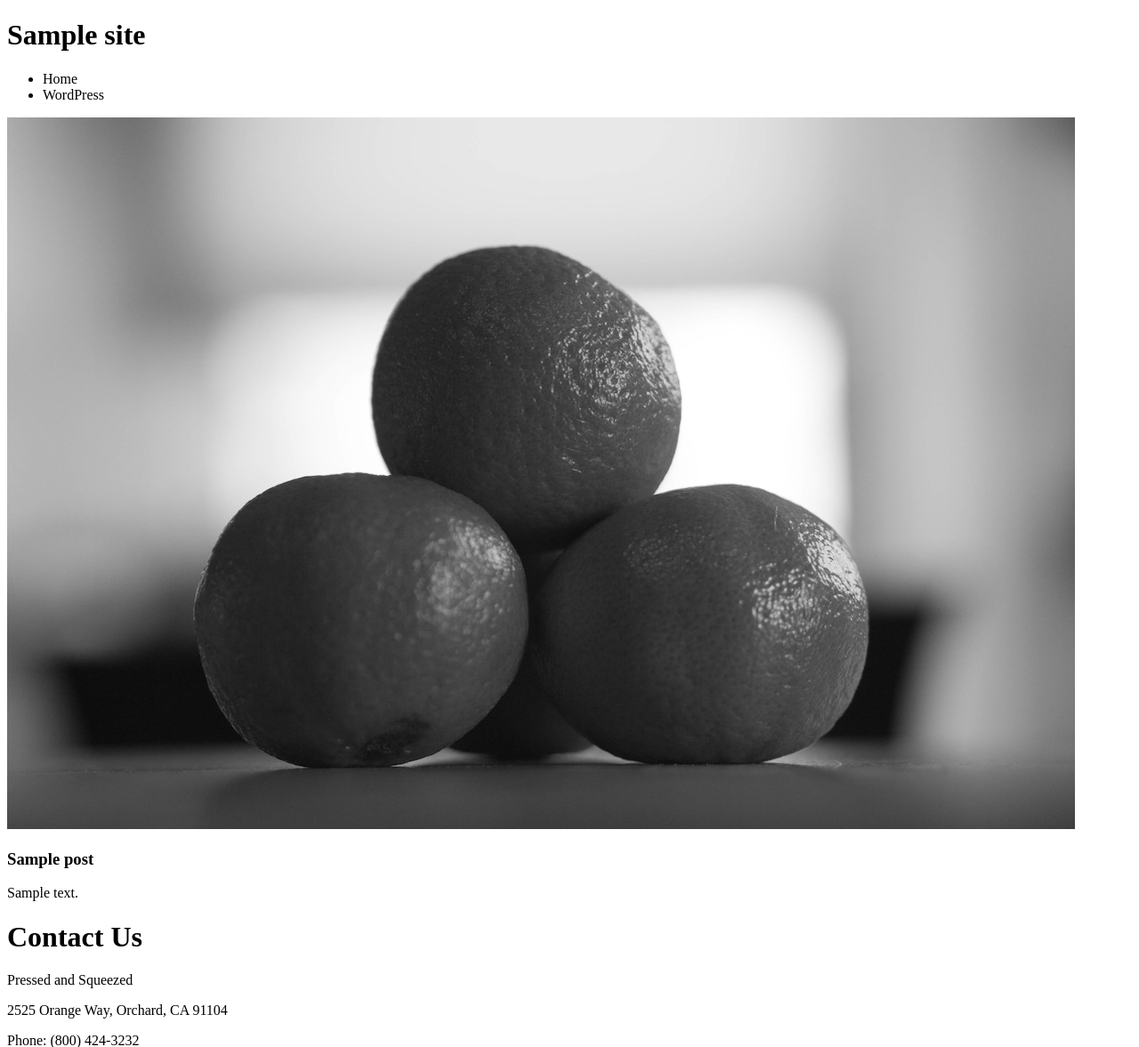
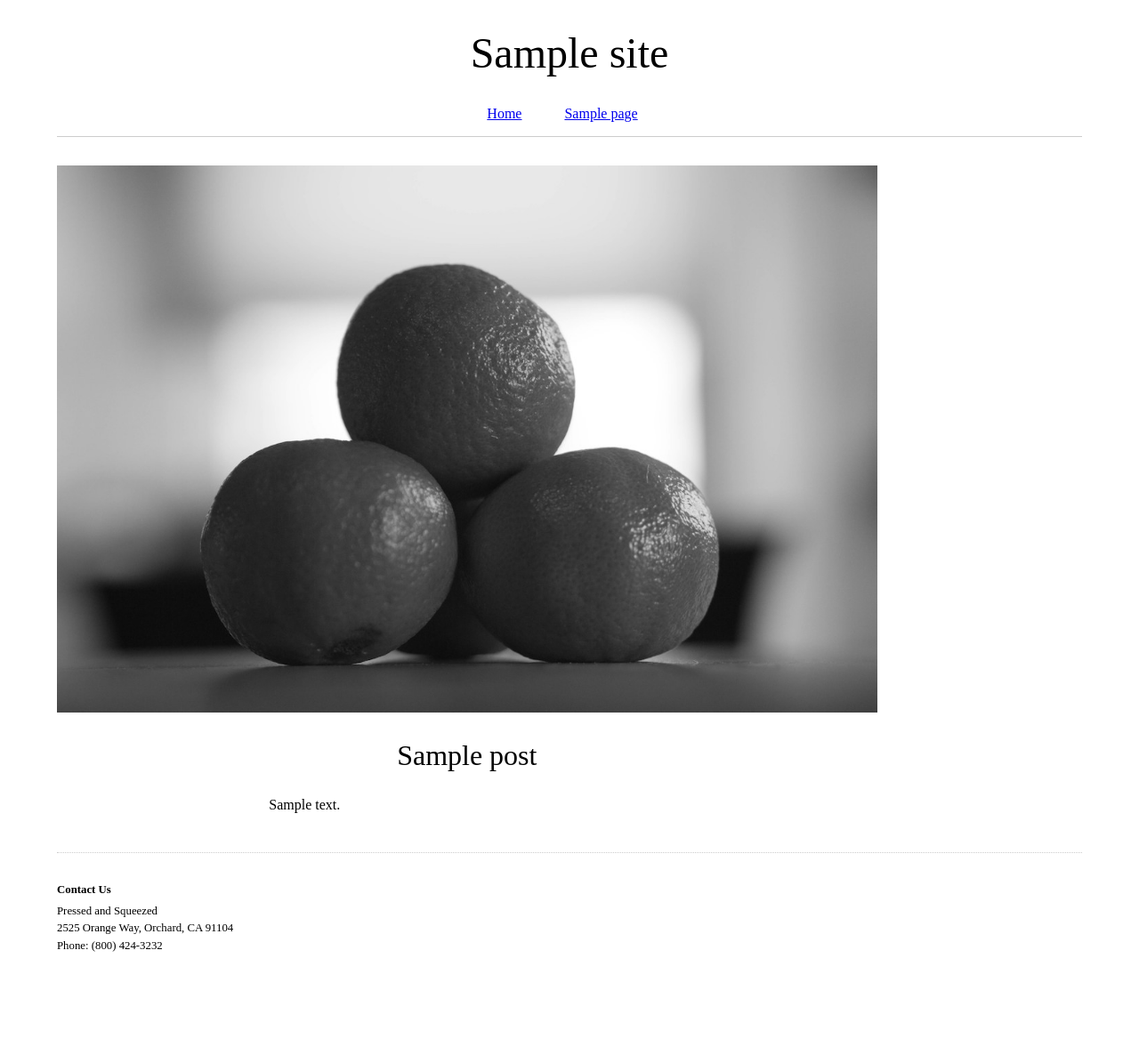
Before and after one commit to sdunn32/pressed, a WordPress theme: template index.php in a window 1280 px wide. Shown: the top 1177 px of the page at 89% size. After the commit the page ends 1070 px from the top, so only its background shows below. Run offline with PHP 8.4 and a stand-in for WordPress, Linux system fonts and the light colour scheme; the site name, menu and one post (Sample post) are stand-ins, and other content is empty; some libraries are stand-ins or nearby versions.

Commit message:
Wk 4 assignment
adding header, footer and sidebar calls

```diff
--- /dev/null
+++ b/footer.php
@@ -0,0 +1,8 @@
+	<footer>
+			<h1>Contact Us</h1>
+			<p>Pressed and Squeezed</p>
+			<p>2525 Orange Way, Orchard, CA 91104</p>
+			<p>Phone: (800) 424-3232</p>
+		</footer>
+	</body>
+</html>
--- /dev/null
+++ b/functions.php
@@ -0,0 +1,10 @@
+<?php
+register_nav_menus();
+register_sidebar( array(
+'before_widget' => '<div class="sidebar">' ,
+'after_widget' => '</div>',
+'before_title' => '<div class="title">' ,
+'after_title' => '</div>',
+));
+
+?>
--- /dev/null
+++ b/header.php
@@ -0,0 +1,21 @@
+<!DOCTYPE html>
+<html>
+<html>
+    <head>
+				<link rel="stylesheet" href="<?php bloginfo('stylesheet_url'); ?>" >
+	<script src="http://use.edgefonts.net/josefin-slab.js"></script>
+	<script src="http://use.edgefonts.net/merriweather.js"></script>
+	<?php wp_head(); ?>
+	 <title><?php bloginfo('name'); ?></title>
+</head>
+	<body>
+		<header>
+			<h1><?php bloginfo('name'); ?></h1>
+			<nav>
+				<?php wp_nav_menu( array( 'menu' => 'Main Nav') ); ?>
+			<!-- <ul>
+					<li>Home</li>
+					<li>WordPress</li>
+				</ul> -->
+			</nav>
+		</header>
--- a/index.php
+++ b/index.php
@@ -1,42 +1,18 @@
-<!DOCTYPE html>
-<html>
-<html>
-    <head>
-        <title><?php bloginfo('name'); ?></title>
-				<link rel="stylesheet" href="<?php bloginfo('stylesheet_directory'); ?>/images/hero.jpg" >
-	<script src="http://use.edgefonts.net/josefin-slab.js"></script>
-	<script src="http://use.edgefonts.net/merriweather.js"></script>
-</head>
-	<body>
-		<header>
-			<h1><?php bloginfo('name'); ?></h1>
-			<nav>
-				<ul>
-					<li>Home</li>
-					<li>WordPress</li>
-				</ul>
-			</nav>
-		</header>
-		<section>
-			<img src="http://localhost:8888/wp-content/themes/pressed/images/hero.jpg" />
+<?php get_header(); ?>
+<div class="clearfix">
+		<section class="main">
+			<img src="<?php bloginfo('stylesheet_directory'); ?>/images/hero.jpg" />
 			<?php if ( have_posts()) : while ( have_posts()) : the_post(); ?>
 			<section>
 			<a href"<?php the_permalink(); ?>"><h1><?php the_title_attribute(); ?></h1>
 			<?php the_content(); ?>
 			<!--<p>Pressed and Squeezed is a full-service WordPress shop. We create custom themes and CMSes for our clients.</p>
-				<p>We also make pancakes on the side.</p>
-			-->
+				<p>We also make pancakes on the side.</p> -->
 			</section>
 			<?php endwhile; else: ?>
 			<p><?php _e('sorry no content'); ?></p>
 			<?php endif; ?>
-
-		</section>
-		<footer>
-			<h1>Contact Us</h1>
-			<p>Pressed and Squeezed</p>
-			<p>2525 Orange Way, Orchard, CA 91104</p>
-			<p>Phone: (800) 424-3232</p>
-		</footer>
-	</body>
-</html>
+	</section>
+	<?php get_sidebar(); ?>
+</div>
+<?php get_footer(); ?>
--- a/style.css
+++ b/style.css
@@ -46,6 +46,17 @@ body {
 	margin-right:auto;
 }
 
+.main {
+	width: 80%;
+	float: left;
+}
+
+.sidebar {
+	width: 19%;
+	float: left;
+	padding-left: 1em;
+}
+
 section > section {
 	width: 60%;
 	max-width: 27.8125em;
@@ -76,3 +87,34 @@ footer h1 {
 footer p {
 	line-height: .5;
 }
+
+/*
+*clearfix: contain floats
+*
+*for modern browers
+* 1. The space content is one way to avoid an Opera bug when
+* "contenteditable" attribute is included anywhere else in the document.
+* Otherwise it causes space to appear at the top and bottom of elements
+* that receive the 'clearfix' class.
+* 2. The use of 'table' rather than 'block' is only necessary if using
+* ':before' to contain the top-margins of child elements.
+*/
+
+.clearfix:before,
+.clearfix:after {
+	content: ""; /* 1 */
+	display:table; /* 2 */
+}
+
+.clearfix:after{
+	clear:both;
+}
+
+/*
+* For IE 6/7 only
+* Include this rule to trigger has Layout and contain floats.
+*/
+
+.clearfix {
+	*zoom:1;
+}
```
